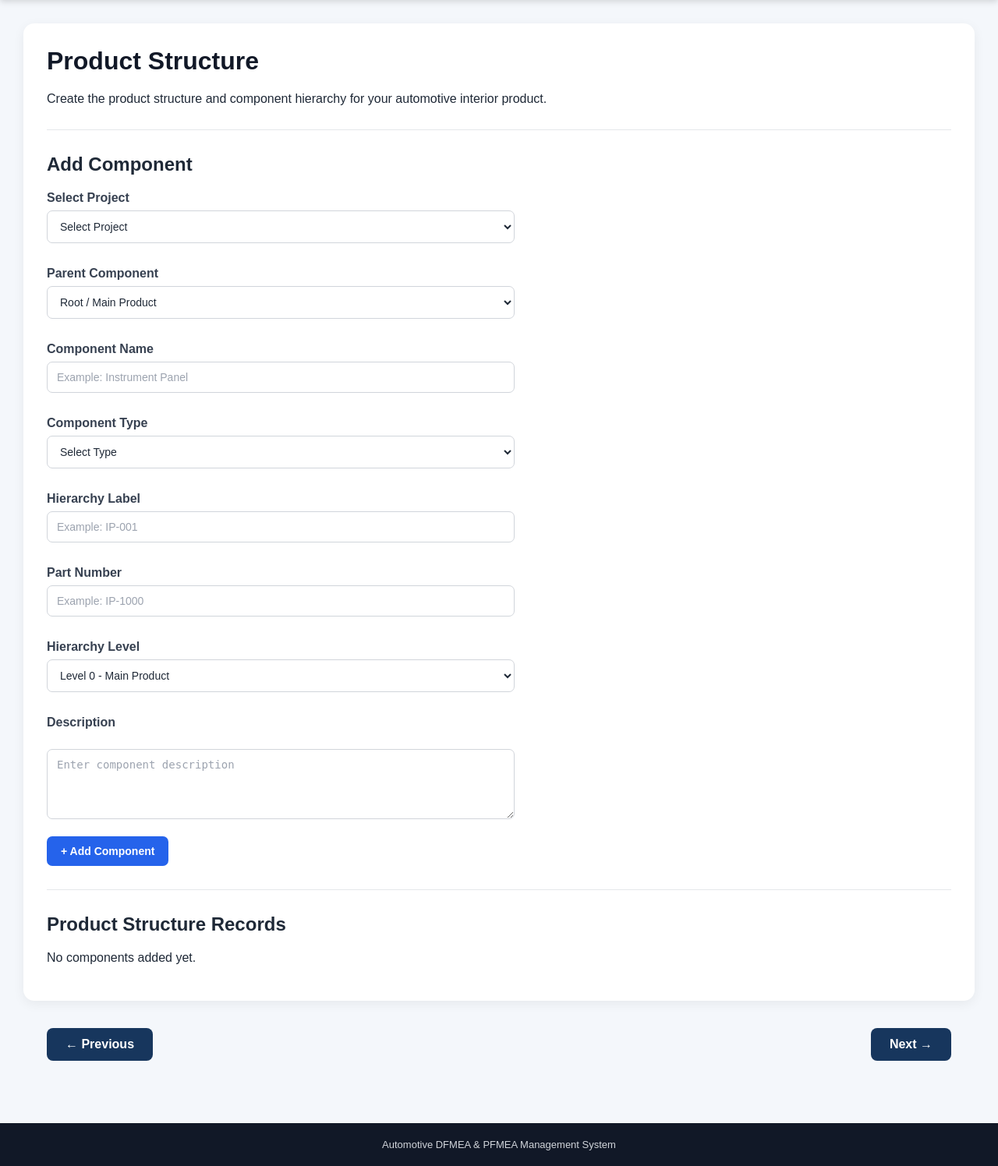
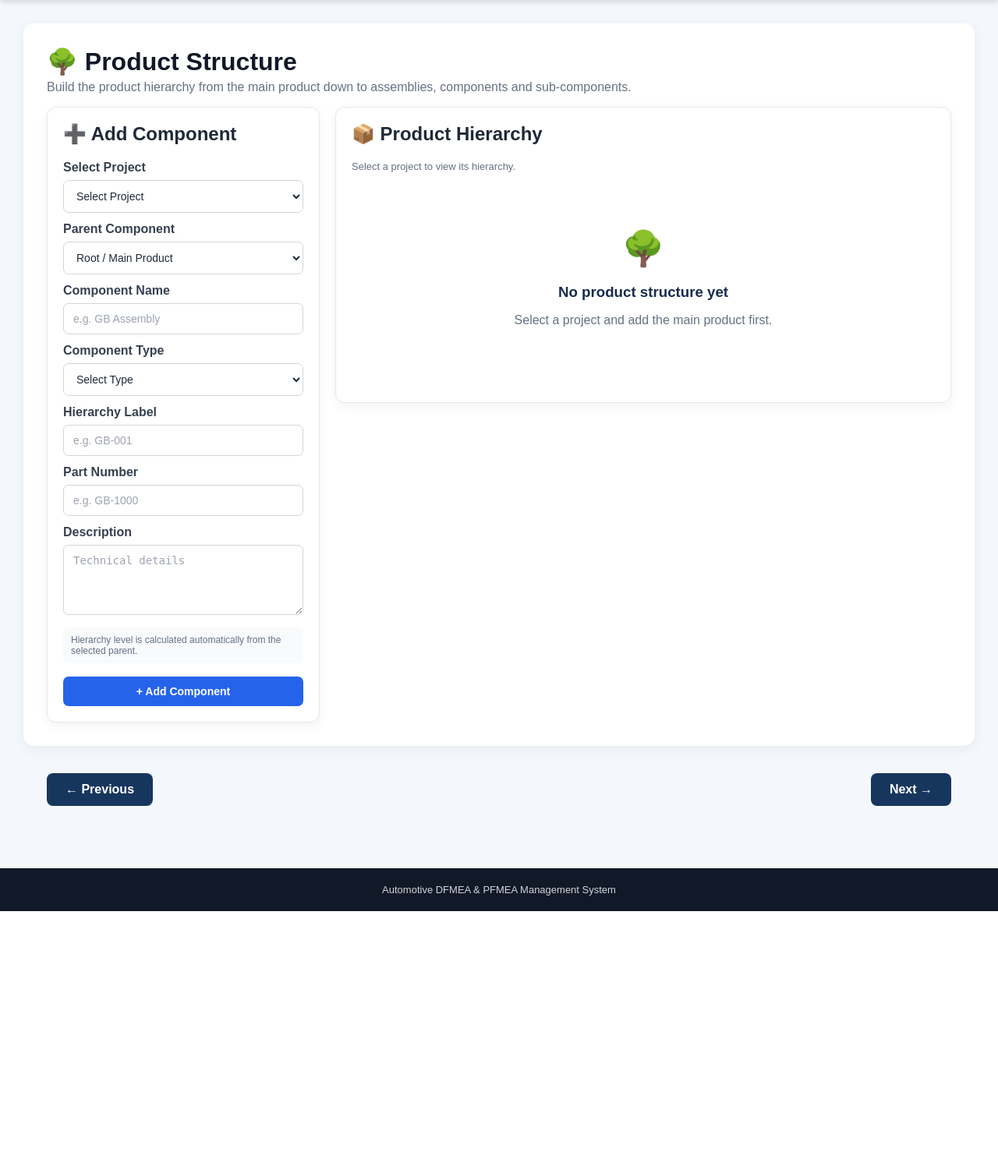
Before and after one commit to hpsabjan17-svg/Automotive-fmea-management-system, a Flask app: page /product-structure in a window 1280 px wide. Shown: the part 95-1591 px from the top of the page at 78% size. After the commit the page ends 1264 px from the top, so only its background shows below. Run offline with Flask 3, Linux system fonts and the light colour scheme; the visitor is signed in with stand-in values (Sample User, id 1); data comes from the database, SQL or seed files in the repository.

Commit message:
Refactor product structure page layout and styles
Updated the product structure page layout and styles, enhancing the user interface for adding components and displaying the product hierarchy.

```diff
--- a/templates/product_structure.html
+++ b/templates/product_structure.html
@@ -1,381 +1,244 @@
 {% extends "base.html" %}
 
 {% block content %}
+<div class="container product-structure-page">
+    <div class="page-header">
+        <div>
+            <h1>🌳 Product Structure</h1>
+            <p>Build the product hierarchy from the main product down to assemblies, components and sub-components.</p>
+        </div>
+    </div>
 
-<div class="container">
-
-    <h1>Product Structure</h1>
-
-    <p>
-        Create the product structure and component hierarchy
-        for your automotive interior product.
-    </p>
-
-    <hr>
-
-    <!-- ================================================= -->
-    <!-- ADD COMPONENT FORM -->
-    <!-- ================================================= -->
-
-    <h2>Add Component</h2>
-
-    <form method="POST">
-
-        <!-- PROJECT -->
-        <label for="project_id">
-            Select Project
-        </label>
-
+    <div class="structure-layout">
+        <section class="form-card">
+            <h2>➕ Add Component</h2>
+            <form method="POST" id="componentForm">
+                <label for="project_id">Select Project</label>
                 <select name="project_id" id="project_id" required>
-
-            <option value="">
-                Select Project
+                    <option value="">Select Project</option>
+                    {% for project in projects %}
+                        <option value="{{ project.id }}" {% if selected_project_id|string == project.id|string %}selected{% endif %}>
+                            {{ project.project_name }}{% if project.product_name %} — {{ project.product_name }}{% endif %}
                         </option>
-
-            {% for project in projects %}
-
-                <option
-                    value="{{ project['id'] }}"
-                    {% if selected_project_id|string == project['id']|string %}
-                        selected
-                    {% endif %}
-                >
-
-                    {{ project['project_name'] }}
-
-                    {% if project['product_name'] %}
-                        - {{ project['product_name'] }}
-                    {% endif %}
-
-                </option>
-
                     {% endfor %}
-
                 </select>
 
-        <br><br>
-
-
-        <!-- PARENT COMPONENT -->
-        <label for="parent_id">
-            Parent Component
-        </label>
-
+                <label for="parent_id">Parent Component</label>
                 <select name="parent_id" id="parent_id">
-
-            <option value="">
-                Root / Main Product
+                    <option value="">Root / Main Product</option>
+                    {% for component in components %}
+                        <option value="{{ component.id }}">
+                            {% for i in range(component.level|int) %}&nbsp;&nbsp;{% endfor %}
+                            {{ component.component_name }}{% if component.label %} — {{ component.label }}{% endif %}
                         </option>
-
-            {% for component in components %}
-
-                <option value="{{ component['id'] }}">
-
-                    {% for i in range(component['level']|int) %}
-                        &nbsp;&nbsp;&nbsp;&nbsp;
                     {% endfor %}
-
-                    {{ component['component_name'] }}
-
-                    {% if component['label'] %}
-                        - {{ component['label'] }}
-                    {% endif %}
-
-                </option>
-
-            {% endfor %}
-
                 </select>
 
-        <br><br>
+                <label for="component_name">Component Name</label>
+                <input type="text" id="component_name" name="component_name" placeholder="e.g. GB Assembly" required>
 
-
-        <!-- COMPONENT NAME -->
-        <label for="component_name">
-            Component Name
-        </label>
-
-        <input
-            type="text"
-            id="component_name"
-            name="component_name"
-            placeholder="Example: Instrument Panel"
-            required
-        >
-
-        <br><br>
-
-
-        <!-- COMPONENT TYPE -->
-        <label for="component_type">
-            Component Type
-        </label>
-
-        <select
-            name="component_type"
-            id="component_type"
-            required
-        >
-
-            <option value="">
-                Select Type
-            </option>
-
-            <option value="Product">
-                Product
-            </option>
-
-            <option value="Assembly">
-                Assembly
-            </option>
-
-            <option value="Component">
-                Component
-            </option>
-
-            <option value="Sub-component">
-                Sub-component
-            </option>
-
+                <label for="component_type">Component Type</label>
+                <select name="component_type" id="component_type" required>
+                    <option value="">Select Type</option>
+                    <option value="Product">Product</option>
+                    <option value="Assembly">Assembly</option>
+                    <option value="Component">Component</option>
+                    <option value="Sub-component">Sub-component</option>
                 </select>
 
-        <br><br>
+                <label for="label">Hierarchy Label</label>
+                <input type="text" id="label" name="label" placeholder="e.g. GB-001">
 
+                <label for="part_number">Part Number</label>
+                <input type="text" id="part_number" name="part_number" placeholder="e.g. GB-1000">
 
-        <!-- LABEL -->
-        <label for="label">
-            Hierarchy Label
-        </label>
+                <label for="description">Description</label>
+                <textarea id="description" name="description" rows="3" placeholder="Technical details"></textarea>
 
-        <input
-            type="text"
-            id="label"
-            name="label"
-            placeholder="Example: IP-001"
-        >
+                <p class="level-note">Hierarchy level is calculated automatically from the selected parent.</p>
+                <button type="submit" class="primary-action">+ Add Component</button>
+            </form>
+        </section>
 
-        <br><br>
-
-
-        <!-- PART NUMBER -->
-        <label for="part_number">
-            Part Number
-        </label>
-
-        <input
-            type="text"
-            id="part_number"
-            name="part_number"
-            placeholder="Example: IP-1000"
-        >
-
-        <br><br>
-
-
-        <!-- LEVEL -->
-        <label for="level">
-            Hierarchy Level
-        </label>
-
-        <select name="level" id="level">
-
-            <option value="0">
-                Level 0 - Main Product
-            </option>
-
-            <option value="1">
-                Level 1 - Assembly
-            </option>
-
-            <option value="2">
-                Level 2 - Component
-            </option>
-
-            <option value="3">
-                Level 3 - Sub-component
-            </option>
-
-        </select>
-
-        <br><br>
-
-
-        <!-- DESCRIPTION -->
-        <label for="description">
-            Description
-        </label>
-
-        <br>
-
-        <textarea
-            id="description"
-            name="description"
-            rows="4"
-            cols="50"
-            placeholder="Enter component description"
-        ></textarea>
-
-        <br><br>
-
-
-        <!-- BUTTON -->
-        <button type="submit">
-            + Add Component
-        </button>
-
-    </form>
-
-    <hr>
-
-
-    <!-- ================================================= -->
-    <!-- PRODUCT STRUCTURE TABLE -->
-    <!-- ================================================= -->
-
-    <h2>Product Structure Records</h2>
+        <section class="structure-card">
+            <div class="structure-title">
+                <div>
+                    <h2>📦 Product Hierarchy</h2>
+                    {% if selected_project_id %}
+                        <p>Compact hierarchy fitted inside the available area.</p>
+                    {% else %}
+                        <p>Select a project to view its hierarchy.</p>
+                    {% endif %}
+                </div>
+                {% if components %}
+                    <div class="tree-controls">
+                        <button type="button" class="tree-control" id="fitTree">Fit to Area</button>
+                        <button type="button" class="tree-control" id="zoomOut">−</button>
+                        <span id="zoomLabel">100%</span>
+                        <button type="button" class="tree-control" id="zoomIn">+</button>
+                    </div>
+                {% endif %}
+            </div>
 
             {% if components %}
-
-    <table
-        border="1"
-        cellpadding="10"
-        cellspacing="0"
-        width="100%"
-    >
-
-        <thead>
-
-            <tr>
-
-                <th>ID</th>
-
-                <th>Level</th>
-
-                <th>Component</th>
-
-                <th>Type</th>
-
-                <th>Label</th>
-
-                <th>Part Number</th>
-
-                <th>Parent</th>
-
-                <th>Description</th>
-
-            </tr>
-
-        </thead>
-
-
-        <tbody>
-
-            {% for component in components %}
-
-            <tr>
-
-                <td>
-                    {{ component['id'] }}
-                </td>
-
-                <td>
-                    {{ component['level'] }}
-                </td>
-
-                <td>
-
-                    {% for i in range(component['level']|int) %}
-                        &nbsp;&nbsp;&nbsp;&nbsp;
-                    {% endfor %}
-
-                    {% if component['level']|int > 0 %}
-                        └─
+                <div class="tree-viewport" id="treeViewport">
+                    <div class="product-tree" id="productTree">
+                        {% macro render_node(node) %}
+                            <div class="tree-node">
+                                <div class="node-box level-{{ node.level|int }}">
+                                    <div class="node-top">
+                                        <span class="node-type">{{ node.component_type or 'Component' }}</span>
+                                        <span class="node-level">L{{ node.level }}</span>
+                                    </div>
+                                    <div class="node-name">{{ node.component_name }}</div>
+                                    {% if node.label or node.part_number %}
+                                        <div class="node-meta">
+                                            {% if node.label %}<span>{{ node.label }}</span>{% endif %}
+                                            {% if node.part_number %}<span>{{ node.part_number }}</span>{% endif %}
+                                        </div>
                                     {% endif %}
-
-                    <strong>
-                        {{ component['component_name'] }}
-                    </strong>
-
-                </td>
-
-                <td>
-                    {{ component['component_type'] }}
-                </td>
-
-                <td>
-                    {{ component['label'] }}
-                </td>
-
-                <td>
-                    {{ component['part_number'] }}
-                </td>
-
-                <td>
-
-                    {% if component['parent_id'] %}
-
-                        {% for parent in components %}
-
-                            {% if parent['id'] == component['parent_id'] %}
-
-                                {{ parent['component_name'] }}
-
+                                    {% if node.description %}
+                                        <div class="node-description">{{ node.description }}</div>
                                     {% endif %}
-
-                        {% endfor %}
-
-                    {% else %}
-
-                        ROOT
-
-                    {% endif %}
-
-                </td>
-
-                <td>
-                    {{ component['description'] }}
-                </td>
-
-            </tr>
-
-            {% endfor %}
-
-        </tbody>
-
-    </table>
-
-    {% else %}
-
-        <p>
-            No components added yet.
-        </p>
-
-    {% endif %}
-
+                                    <div class="node-actions">
+                                        <a href="{{ url_for('edit_product_structure', record_id=node.id) }}">✏️ Edit</a>
+                                        <button type="button" class="child-btn" data-component-id="{{ node.id }}">＋ Child</button>
+                                    </div>
                                 </div>
 
+                                {% set children = components|selectattr('parent_id', 'equalto', node.id)|list %}
+                                {% if children %}
+                                    <div class="tree-children">
+                                        {% for child in children %}
+                                            {{ render_node(child) }}
+                                        {% endfor %}
+                                    </div>
+                                {% endif %}
+                            </div>
+                        {% endmacro %}
 
-<!-- ===================================================== -->
-<!-- PROJECT SELECTION SCRIPT -->
-<!-- ===================================================== -->
+                        {% set roots = components|selectattr('parent_id', 'none')|list %}
+                        {% for root in roots %}
+                            {{ render_node(root) }}
+                        {% endfor %}
+                    </div>
+                </div>
+            {% else %}
+                <div class="empty-structure">
+                    <div class="empty-icon">🌳</div>
+                    <h3>No product structure yet</h3>
+                    <p>Select a project and add the main product first.</p>
+                </div>
+            {% endif %}
+        </section>
+    </div>
+</div>
 
 <script>
-
-document.getElementById("project_id").addEventListener("change", function () {
-
-    var projectId = this.value;
-
-    if (projectId) {
-
-        window.location.href =
-            "{{ url_for('product_structure') }}" +
-            "?project_id=" +
-            projectId;
-
+const projectSelect = document.getElementById("project_id");
+if (projectSelect) {
+    projectSelect.addEventListener("change", function () {
+        if (this.value) {
+            window.location.href = "{{ url_for('product_structure') }}?project_id=" + encodeURIComponent(this.value);
+        }
+    });
 }
 
+document.querySelectorAll(".child-btn").forEach(function (button) {
+    button.addEventListener("click", function () {
+        const parent = document.getElementById("parent_id");
+        parent.value = String(this.dataset.componentId);
+        document.getElementById("component_name").focus();
+        document.getElementById("componentForm").scrollIntoView({behavior: "smooth", block: "start"});
+    });
 });
 
+(function () {
+    const tree = document.getElementById("productTree");
+    const viewport = document.getElementById("treeViewport");
+    const label = document.getElementById("zoomLabel");
+    if (!tree || !viewport) return;
+
+    let scale = 1;
+
+    function applyScale() {
+        tree.style.setProperty("--tree-scale", scale);
+        tree.style.transform = "scale(" + scale + ")";
+        tree.style.transformOrigin = "top left";
+        tree.style.width = (100 / scale) + "%";
+        label.textContent = Math.round(scale * 100) + "%";
+    }
+
+    function fitToArea() {
+        scale = 1;
+        requestAnimationFrame(function () {
+            const naturalWidth = tree.scrollWidth || tree.offsetWidth || 1;
+            const availableWidth = viewport.clientWidth - 18;
+            if (naturalWidth > availableWidth) {
+                scale = Math.max(0.55, Math.min(1, availableWidth / naturalWidth));
+            }
+            applyScale();
+        });
+    }
+
+    document.getElementById("zoomIn").addEventListener("click", function () {
+        scale = Math.min(1.35, scale + 0.1);
+        applyScale();
+    });
+
+    document.getElementById("zoomOut").addEventListener("click", function () {
+        scale = Math.max(0.55, scale - 0.1);
+        applyScale();
+    });
+
+    document.getElementById("fitTree").addEventListener("click", fitToArea);
+    window.addEventListener("resize", fitToArea);
+    fitToArea();
+})();
 </script>
 
+<style>
+.product-structure-page { max-width: 1450px; margin: auto; }
+.page-header h1 { margin-bottom: 5px; }
+.page-header p { margin-top: 0; color: #667085; }
+.structure-layout { display: grid; grid-template-columns: minmax(280px, 350px) minmax(0, 1fr); gap: 20px; align-items: start; }
+.form-card, .structure-card { background:#fff; border:1px solid #e5e7eb; border-radius:12px; padding:20px; box-shadow:0 4px 15px rgba(15,23,42,.05); }
+.form-card h2, .structure-card h2 { margin-top:0; }
+.form-card label { margin-top:12px; }
+.form-card input, .form-card select, .form-card textarea { width:100%; max-width:none; box-sizing:border-box; }
+.level-note { font-size:12px; color:#667085; background:#f8fafc; border-radius:7px; padding:9px 10px; }
+.primary-action { width:100%; margin-top:5px; }
+.structure-title { display:flex; justify-content:space-between; align-items:center; gap:12px; margin-bottom:12px; }
+.structure-title p { margin:0; color:#667085; font-size:13px; }
+.tree-controls { display:flex; align-items:center; gap:5px; white-space:nowrap; }
+.tree-control { background:#eef4fa; color:#17365d; border:1px solid #cbd5e1; padding:6px 9px; border-radius:6px; font-size:12px; cursor:pointer; }
+.tree-control:hover { background:#dcecff; }
+#zoomLabel { min-width:42px; text-align:center; font-size:12px; color:#475467; }
+.tree-viewport { width:100%; height:590px; overflow:auto; border:1px solid #dbe2ea; border-radius:9px; background:#f8fafc; padding:10px; box-sizing:border-box; }
+.product-tree { width:max-content; min-width:100%; box-sizing:border-box; }
+.tree-node { position:relative; width:max-content; min-width:100%; }
+.node-box { width:210px; min-height:96px; margin:0 auto; padding:10px; box-sizing:border-box; background:#fff; border:2px solid #2f75b5; border-radius:9px; box-shadow:0 3px 10px rgba(15,23,42,.07); position:relative; z-index:2; }
+.node-box.level-0 { border-color:#17365d; background:#f5f9fd; }
+.node-box.level-1 { border-color:#2f75b5; }
+.node-box.level-2 { border-color:#70ad47; }
+.node-box.level-3, .node-box.level-4, .node-box.level-5 { border-color:#a5a5a5; }
+.node-top { display:flex; justify-content:space-between; gap:5px; margin-bottom:6px; }
+.node-type, .node-level { font-size:9px; font-weight:800; color:#475467; background:#eef2f6; padding:3px 5px; border-radius:4px; }
+.node-name { font-size:14px; font-weight:800; color:#172b4d; margin-bottom:5px; overflow-wrap:anywhere; }
+.node-meta { display:flex; flex-wrap:wrap; gap:4px; font-size:9px; color:#475467; }
+.node-meta span { background:#f2f4f7; padding:3px 5px; border-radius:4px; }
+.node-description { margin-top:5px; font-size:9px; color:#667085; max-height:28px; overflow:hidden; }
+.node-actions { display:flex; gap:5px; margin-top:7px; }
+.node-actions a, .node-actions button { border:0; padding:4px 6px; border-radius:5px; font-size:9px; font-weight:700; text-decoration:none; cursor:pointer; background:#edf4fb; color:#17365d; }
+.tree-children { display:flex; flex-wrap:wrap; justify-content:center; gap:14px; position:relative; padding-top:28px; width:100%; box-sizing:border-box; }
+.tree-children::before { content:""; position:absolute; top:0; left:50%; width:2px; height:28px; background:#cbd5e1; }
+.tree-children > .tree-node { flex:0 1 210px; min-width:190px; max-width:230px; }
+.tree-children > .tree-node::before { content:""; position:absolute; top:-14px; left:50%; width:2px; height:14px; background:#cbd5e1; }
+.tree-children > .tree-node:not(:last-child)::after { content:""; position:absolute; top:-14px; right:-7px; width:14px; height:2px; background:#cbd5e1; }
+.empty-structure { text-align:center; padding:60px 20px; color:#667085; }
+.empty-icon { font-size:44px; }
+.empty-structure h3 { color:#172b4d; margin-bottom:5px; }
+@media (max-width:950px) { .structure-layout { grid-template-columns:1fr; } .tree-viewport { height:520px; } }
+@media (max-width:600px) { .structure-title { align-items:flex-start; flex-direction:column; } .node-box { width:190px; } .tree-children > .tree-node { min-width:175px; } }
+</style>
 {% endblock %}
```
Lines whose indentation alone changed are shown as unchanged.
